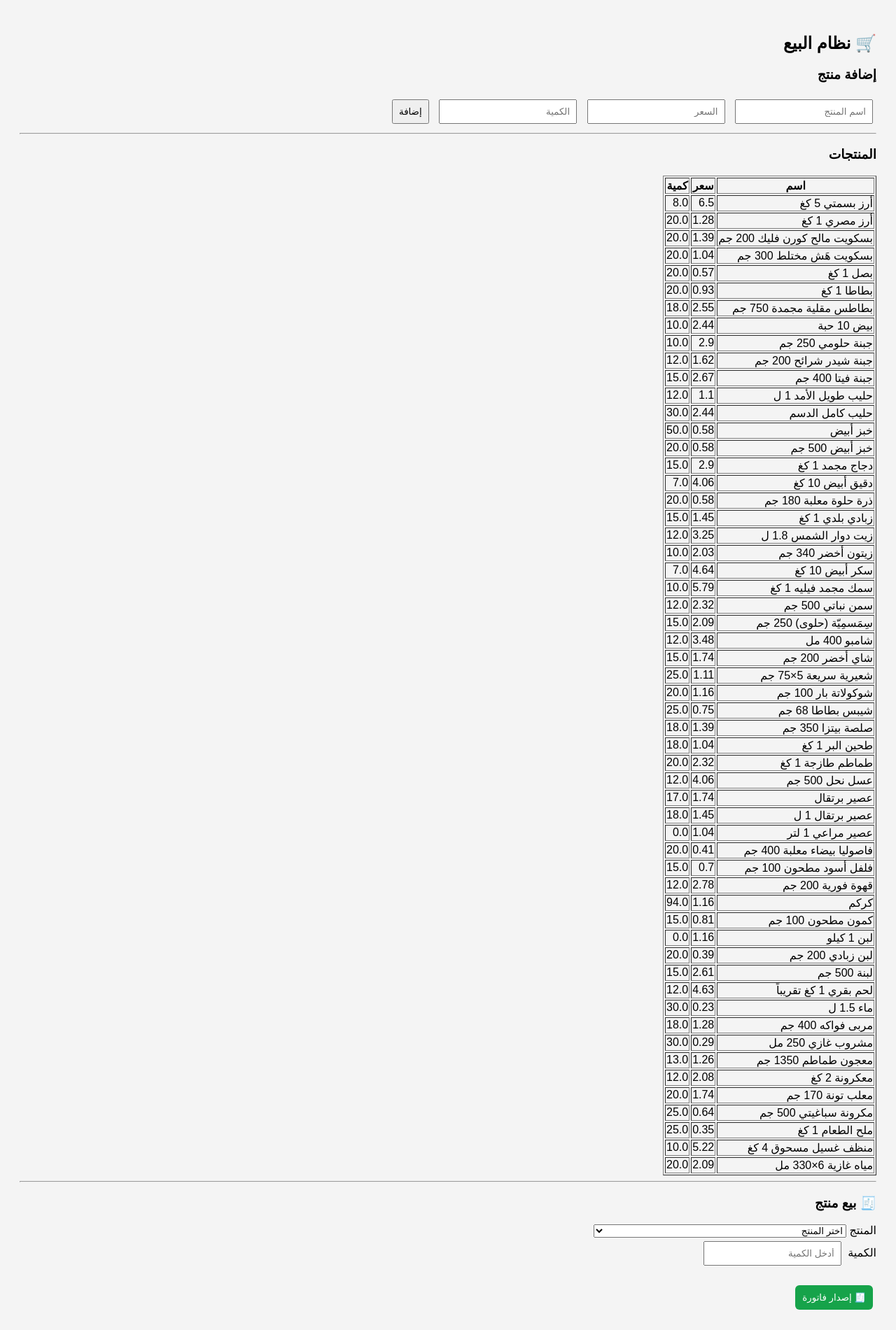
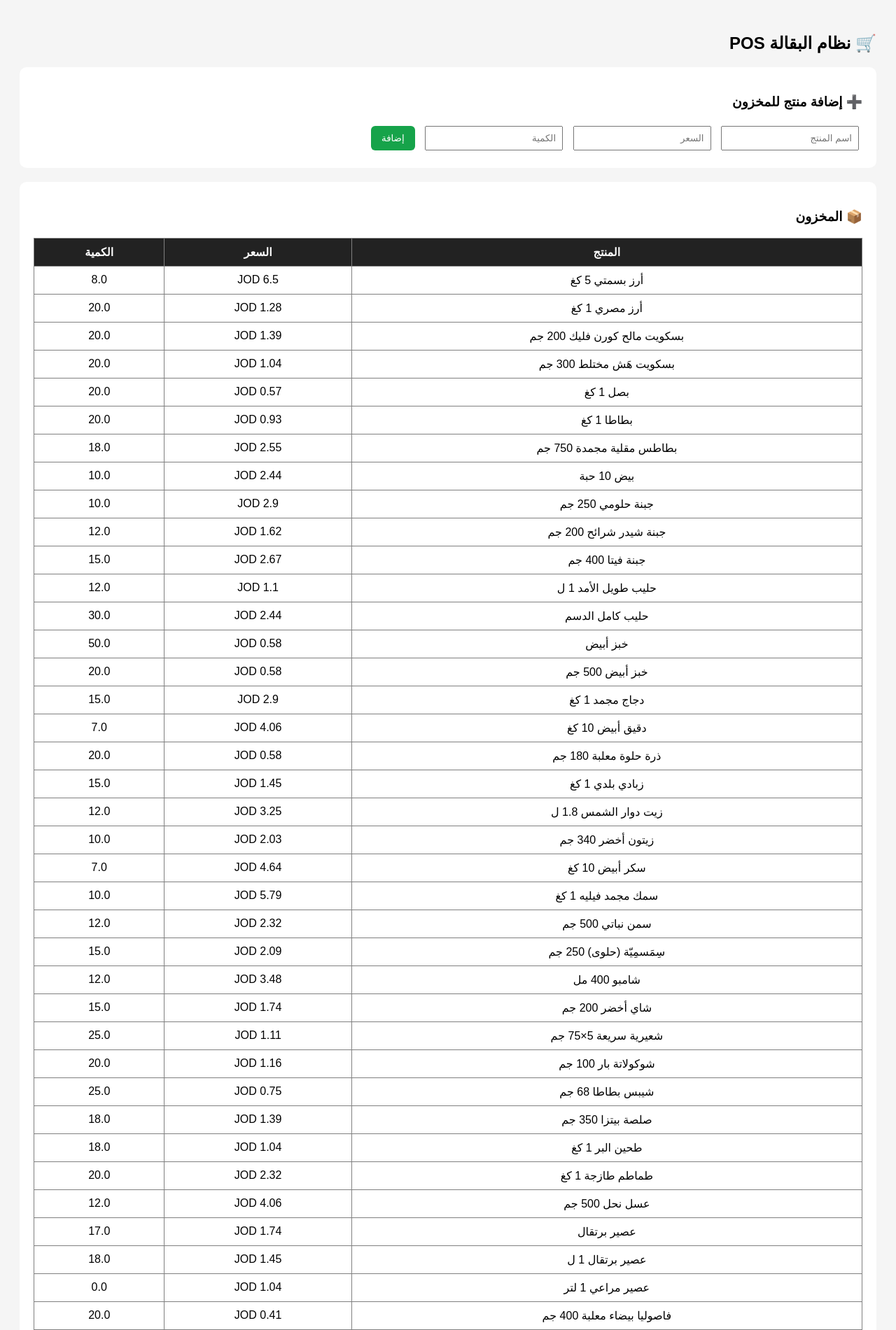
Before and after one commit to bkawash-ops/grecory_web, a Flask app: page / in a window 1280 px wide. Shown: the top 1901 px of the page at 70% size. Before the commit the page ends 1872 px from the top, so only its background shows below. Run offline with Flask 3, Linux system fonts and the light colour scheme; data comes from the database, SQL or seed files in the repository.

Commit message:
Update index.html

```diff
--- a/templates/index.html
+++ b/templates/index.html
@@ -1,77 +1,214 @@
 <!DOCTYPE html>
 <html lang="ar" dir="rtl">
+
 <head>
 <meta charset="UTF-8">
 <title>POS بقالة</title>
 <link rel="stylesheet" href="/static/style.css">
+
+<style>
+body{
+    font-family: Arial;
+    background:#f5f5f5;
+    padding:20px;
+}
+
+table{
+    width:100%;
+    background:white;
+    border-collapse:collapse;
+}
+
+th,td{
+    padding:10px;
+    text-align:center;
+}
+
+th{
+    background:#222;
+    color:white;
+}
+
+button{
+    padding:10px 15px;
+    cursor:pointer;
+    border:none;
+    border-radius:6px;
+}
+
+.add{
+    background:#16a34a;
+    color:white;
+}
+
+.cart{
+    background:#2563eb;
+    color:white;
+}
+
+.card{
+    background:white;
+    padding:20px;
+    margin-bottom:20px;
+    border-radius:10px;
+}
+</style>
+
 </head>
+
 
 <body>
 
-<h2>🛒 نظام البيع</h2>
 
-<h3>إضافة منتج</h3>
+<h2>🛒 نظام البقالة POS</h2>
+
+
+<div class="card">
+
+<h3>➕ إضافة منتج للمخزون</h3>
+
 <form method="POST" action="/add_product">
-    <input name="name" placeholder="اسم المنتج">
-    <input name="price" placeholder="السعر">
-    <input name="qty" placeholder="الكمية">
-    <button>إضافة</button>
-</form>
 
-<hr>
+<input name="name" placeholder="اسم المنتج" required>
 
-<h3>المنتجات</h3>
-<table border="1">
-<tr>
-<th>اسم</th>
-<th>سعر</th>
-<th>كمية</th>
-</tr>
+<input name="price" placeholder="السعر" required>
 
-{% for p in products %}
-<tr>
-<td>{{ p.name }}</td>
-<td>{{ p.price }}</td>
-<td>{{ p.qty }}</td>
-</tr>
-{% endfor %}
-</table>
+<input name="qty" placeholder="الكمية" required>
 
-<hr>
-
-<h3>🧾 بيع منتج</h3>
-
-<form method="POST" action="/create_invoice">
-
-    <label>المنتج</label>
-    <select name="product_id" required>
-        <option value="">اختر المنتج</option>
-        {% for p in products %}
-            <option value="{{ p.id }}">
-                {{ p.name }} - {{ p.price }} JOD (المتوفر: {{ p.qty }})
-            </option>
-        {% endfor %}
-    </select>
-
-    <br>
-
-    <label>الكمية</label>
-    <input name="qty" type="number" step="0.1" placeholder="أدخل الكمية" required>
-
-    <br><br>
-
-    <button type="submit" style="
-        background:#16a34a;
-        color:white;
-        padding:10px;
-        border:none;
-        border-radius:6px;
-        cursor:pointer;
-    ">
-        🧾 إصدار فاتورة
-    </button>
+<button class="add">
+إضافة
+</button>
 
 </form>
 
+</div>
+
+
+
+<div class="card">
+
+<h3>📦 المخزون</h3>
+
+
+<table border="1">
+
+<tr>
+
+<th>المنتج</th>
+<th>السعر</th>
+<th>الكمية</th>
+
+</tr>
+
+
+{% for p in products %}
+
+<tr>
+
+<td>{{p.name}}</td>
+
+<td>{{p.price}} JOD</td>
+
+<td>{{p.qty}}</td>
+
+</tr>
+
+{% endfor %}
+
+
+</table>
+
+
+</div>
+
+
+
+
+<div class="card">
+
+
+<h3>🛒 الكاشير</h3>
+
+
+<form method="POST" action="/add_to_cart">
+
+
+<label>
+اختيار المنتج
+</label>
+
+
+<select name="product_id" required>
+
+
+<option value="">
+اختر المنتج
+</option>
+
+
+{% for p in products %}
+
+<option value="{{p.id}}">
+
+{{p.name}} - {{p.price}} JOD
+(المتوفر {{p.qty}})
+
+</option>
+
+
+{% endfor %}
+
+
+</select>
+
+
+
+<br><br>
+
+
+
+<label>
+الكمية
+</label>
+
+
+<input
+name="qty"
+type="number"
+step="0.1"
+value="1"
+required>
+
+
+
+<br><br>
+
+
+<button class="cart">
+
+🛒 إضافة للسلة
+
+</button>
+
+
+</form>
+
+
+
+<br>
+
+
+<a href="/cart">
+
+🧾 عرض الفاتورة الحالية
+
+</a>
+
+
+</div>
+
+
+
 </body>
+
 </html>
```
